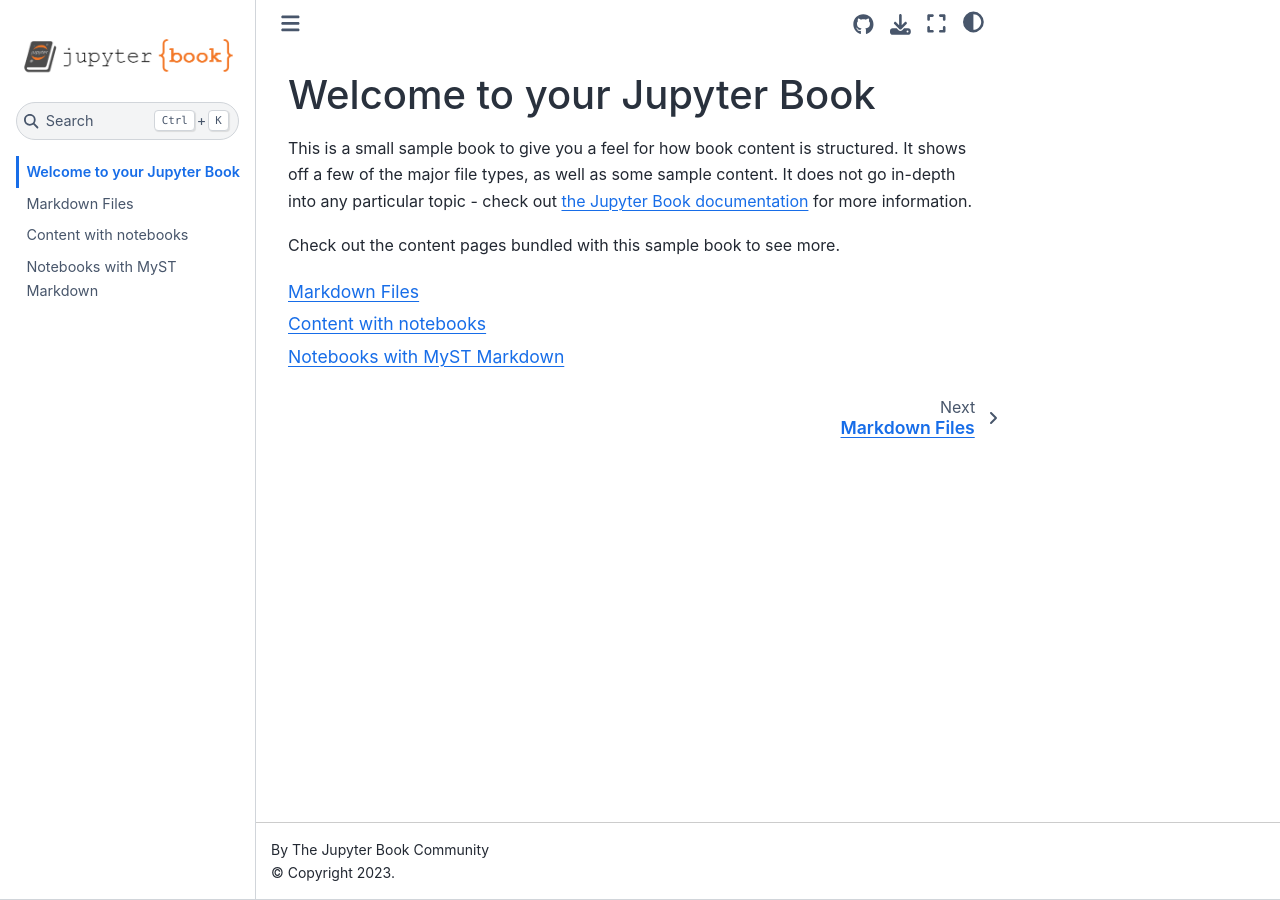
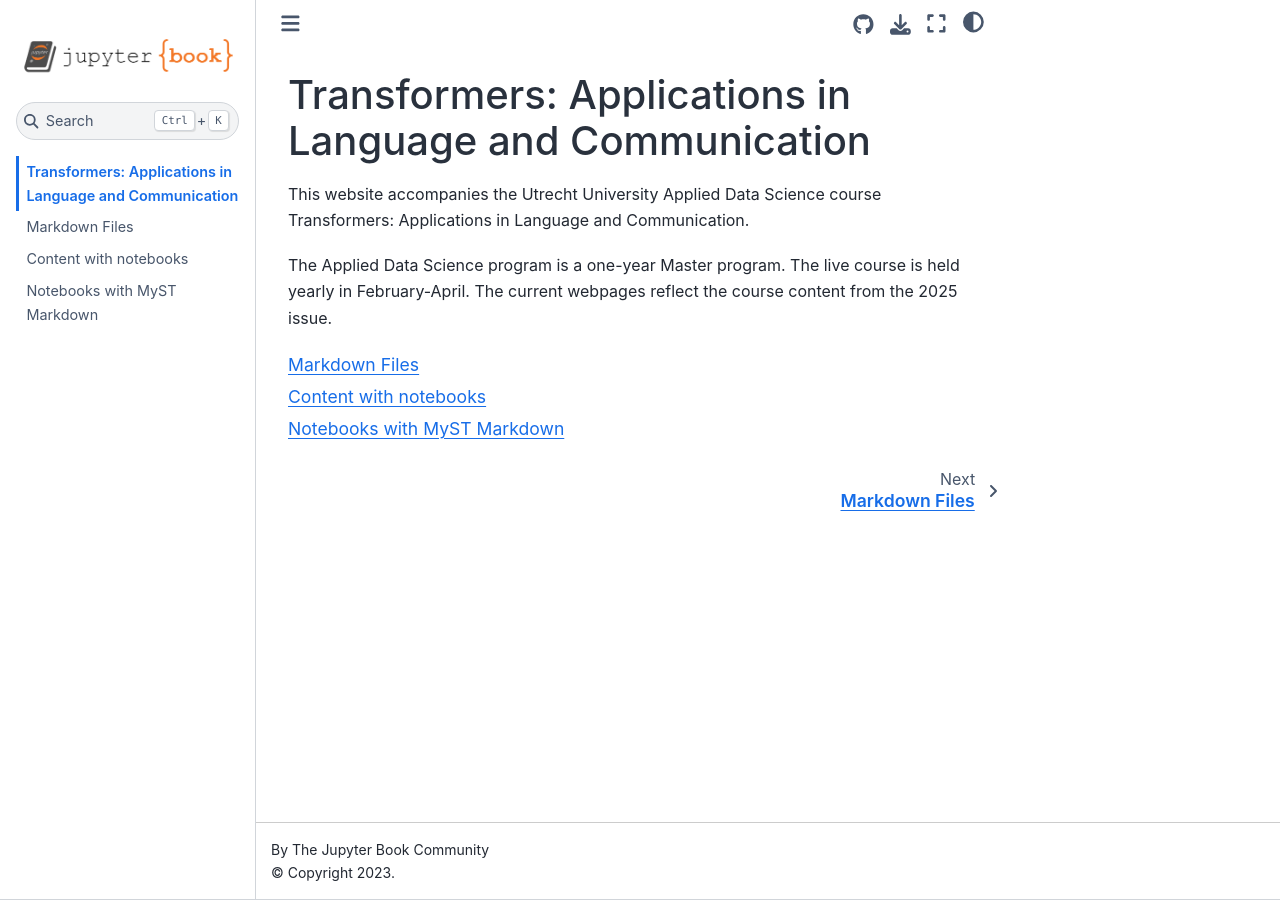
Before and after one commit to antalvdb/antalvdb.github.io, a Jupyter Book: the page built from intro.md, in a window 1280 px wide. Built offline with Jupyter Book 1.0.4 settings and Sphinx 7.4.7 and the Sphinx Book theme 1.1.4, drawn with Linux system fonts in a browser that asks for light colours.

Commit message:
Update intro.md

````diff
--- a/intro.md
+++ b/intro.md
@@ -1,11 +1,9 @@
-# Welcome to your Jupyter Book
+# Transformers: Applications in Language and Communication
 
-This is a small sample book to give you a feel for how book content is
-structured.
-It shows off a few of the major file types, as well as some sample content.
-It does not go in-depth into any particular topic - check out [the Jupyter Book documentation](https://jupyterbook.org) for more information.
+This website accompanies the Utrecht University Applied Data Science course Transformers: Applications in Language and Communication.
 
-Check out the content pages bundled with this sample book to see more.
+The Applied Data Science program is a one-year Master program. The live course is held yearly in February-April.
+The current webpages reflect the course content from the 2025 issue.
 
 ```{tableofcontents}
 ```
````
